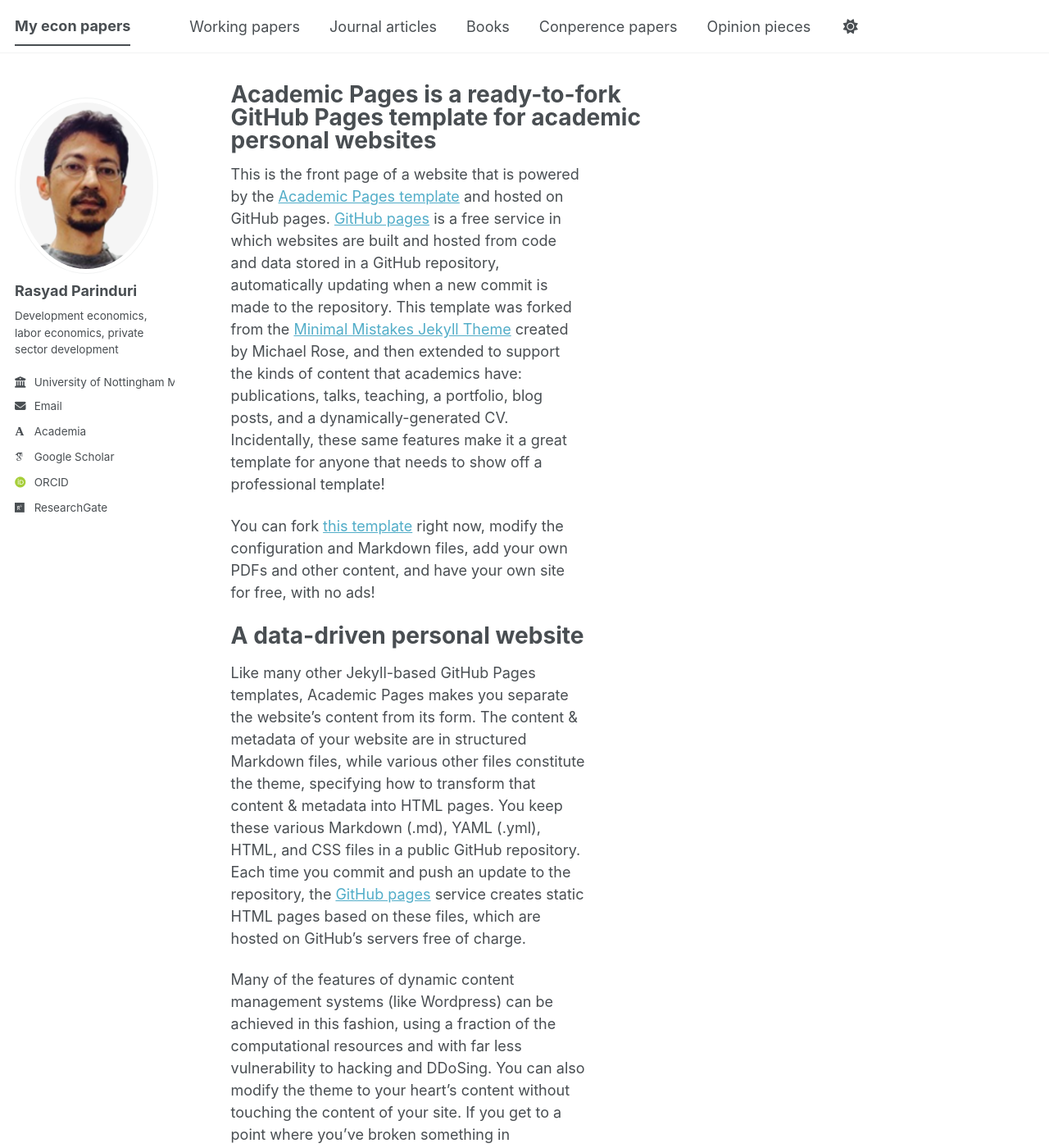
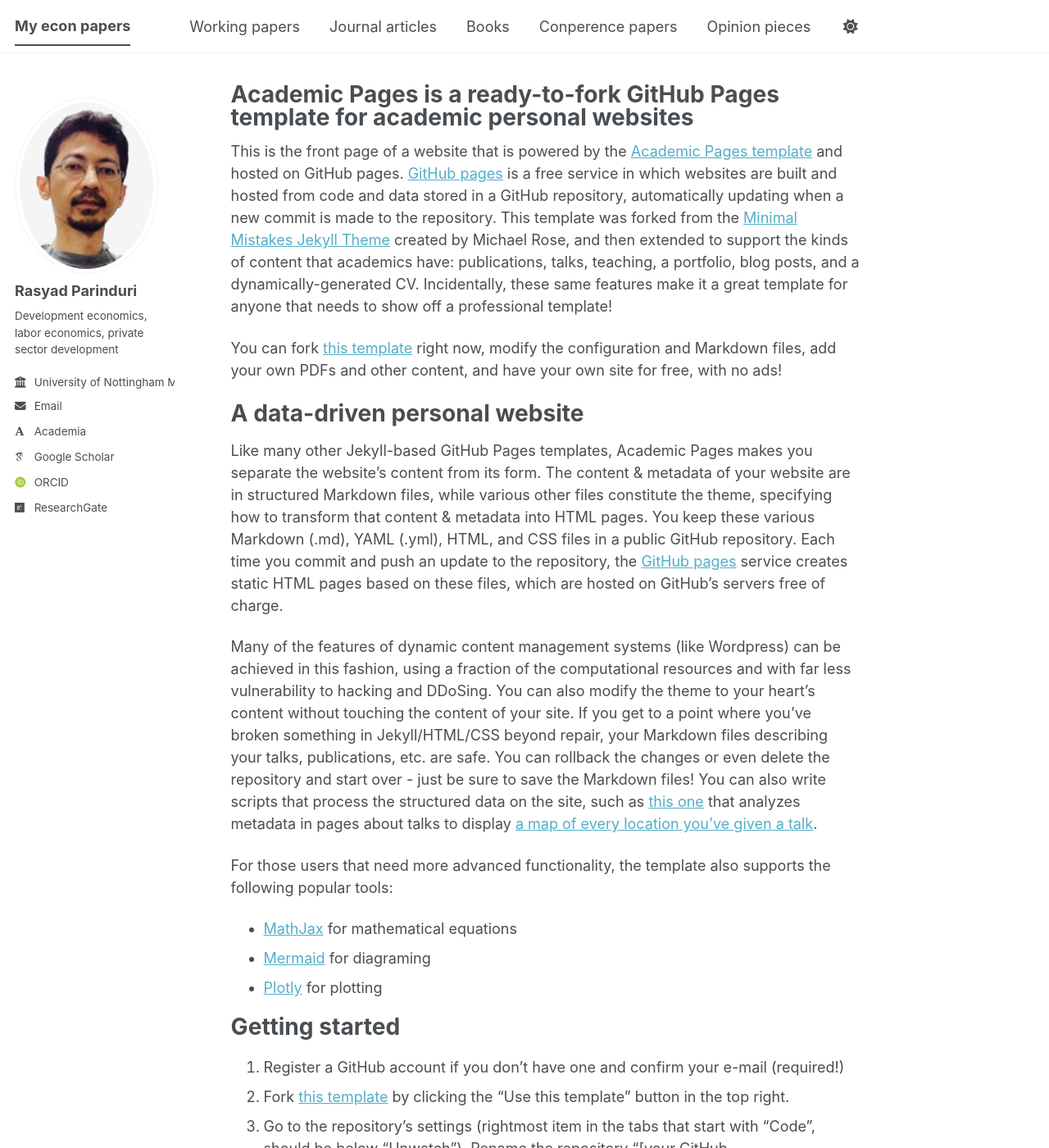
Before and after one commit to rasyadparinduri/rasyadparinduri.github.io, a Jekyll site: the page built from _pages/about.md, in a window 1280 px wide and 1400 px high. Shown: the whole window at 82% size. Built offline with Jekyll 4.4.1, drawn with Linux system fonts in a browser that asks for light colours; some web fonts are replaced; a script bundle is joined from its source files by our own code; library files that are not in the unit come from our copies.

Commit message:
Update main.scss

```diff
--- a/assets/css/main.scss
+++ b/assets/css/main.scss
@@ -45,29 +45,3 @@
 .page__footer {
   display: none !important;
 }
-
-
-
-
-@media (min-width: 769px) {
-  .page {
-    max-width: 1100px;
-    margin: 0 auto;
-  }
-
-  .page__inner-wrap,
-  .page__content,
-  .archive {
-    max-width: 75%;
-  }
-}
-
-/* Mobile stays full width */
-@media (max-width: 768px) {
-  .page,
-  .page__inner-wrap,
-  .page__content,
-  .archive {
-    max-width: 100%;
-  }
-}
```
